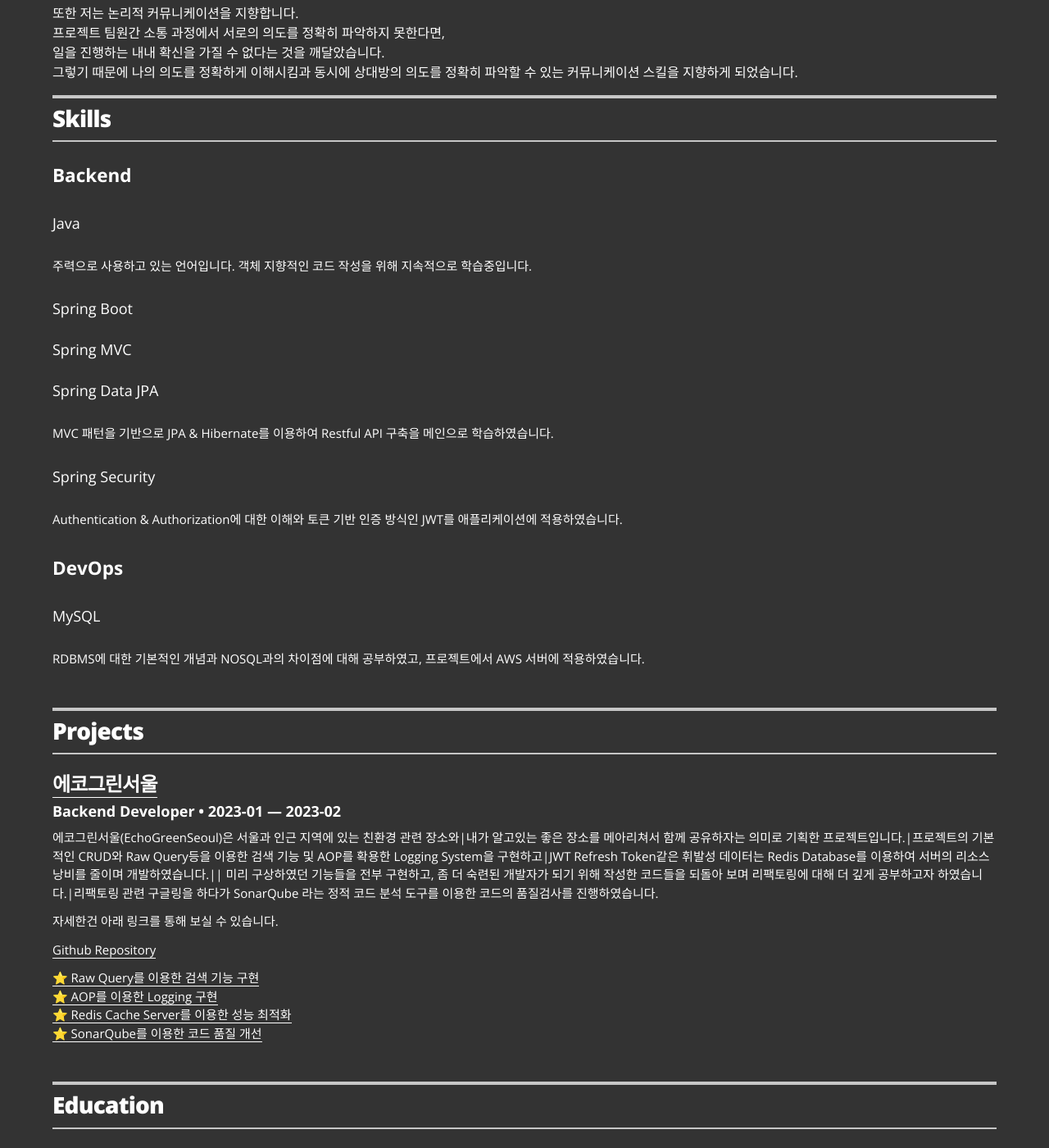
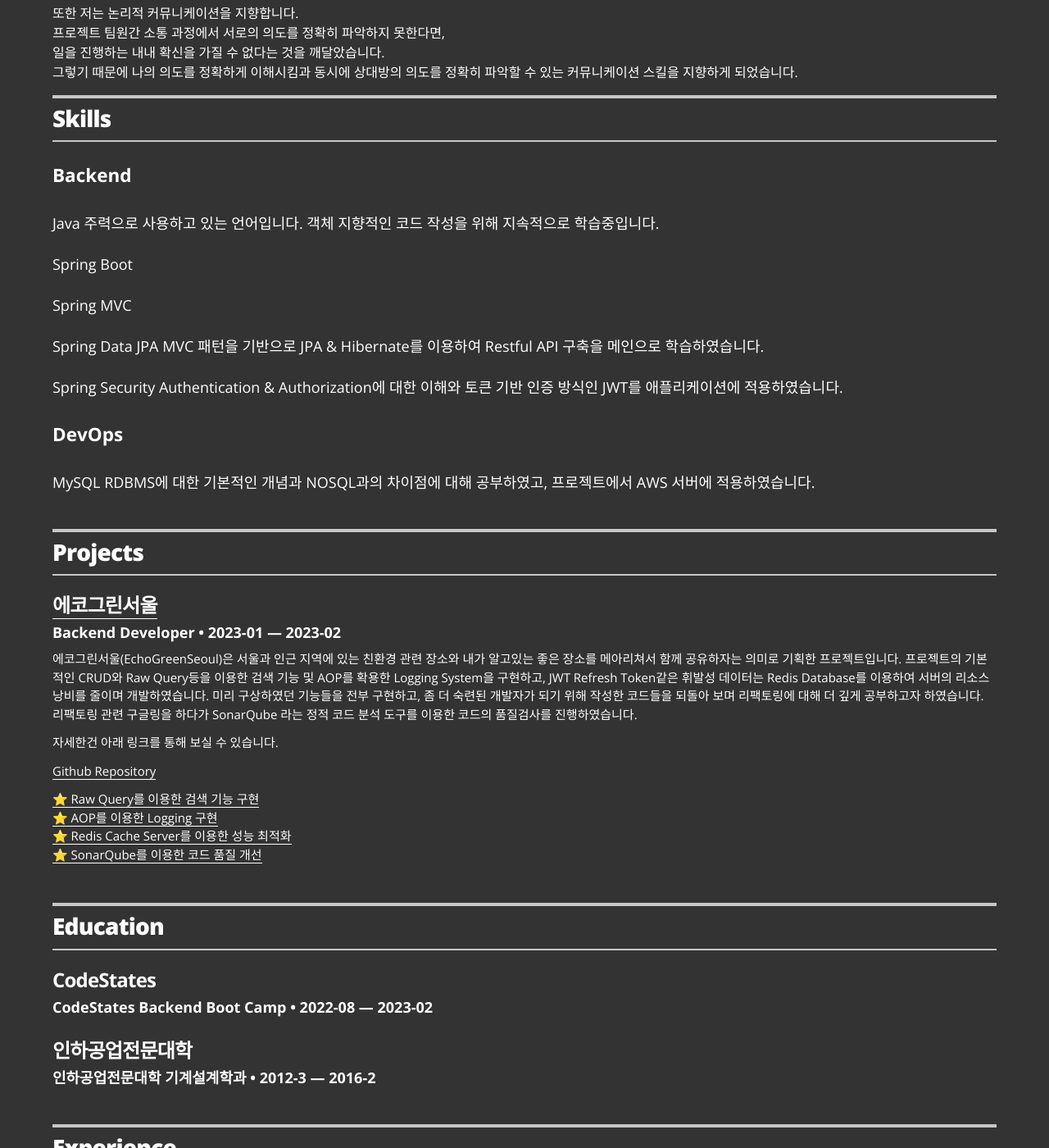
Before and after one commit to tlskals/tlskals.github.io, a Jekyll site: the page built from index.html, in a window 1280 px wide and 1400 px high, scrolled down 729 px. Shown: the whole window at 82% size. Built offline with Jekyll 4.4.1, drawn with Linux system fonts in a browser that asks for light colours.

```diff
--- a/_data/projects.yml
+++ b/_data/projects.yml
@@ -5,7 +5,13 @@
   role: Backend Developer
   duration: 2023-01 &mdash; 2023-02
   url: "https://echogreenseoul.site/"
-  description1: 에코그린서울(EchoGreenSeoul)은 서울과 인근 지역에 있는 친환경 관련 장소와|내가 알고있는 좋은 장소를 메아리쳐서 함께 공유하자는 의미로 기획한 프로젝트입니다.|프로젝트의 기본적인 CRUD와 Raw Query등을 이용한 검색 기능 및 AOP를 확용한 Logging System을 구현하고|JWT Refresh Token같은 휘발성 데이터는 Redis Database를 이용하여 서버의 리소스 낭비를 줄이며 개발하였습니다.|| 미리 구상하였던 기능들을 전부 구현하고, 좀 더 숙련된 개발자가 되기 위해 작성한 코드들을 되돌아 보며 리팩토링에 대해 더 깊게 공부하고자 하였습니다.|리팩토링 관련 구글링을 하다가 SonarQube 라는 정적 코드 분석 도구를 이용한 코드의 품질검사를 진행하였습니다.
+  description1: 에코그린서울(EchoGreenSeoul)은 서울과 인근 지역에 있는 친환경 관련 장소와
+    내가 알고있는 좋은 장소를 메아리쳐서 함께 공유하자는 의미로 기획한 프로젝트입니다.
+    프로젝트의 기본적인 CRUD와 Raw Query등을 이용한 검색 기능 및 AOP를 확용한 Logging System을 구현하고,
+    JWT Refresh Token같은 휘발성 데이터는 Redis Database를 이용하여 서버의 리소스 낭비를 줄이며 개발하였습니다.
+
+    미리 구상하였던 기능들을 전부 구현하고, 좀 더 숙련된 개발자가 되기 위해 작성한 코드들을 되돌아 보며 리팩토링에 대해 더 깊게 공부하고자 하였습니다.
+    리팩토링 관련 구글링을 하다가 SonarQube 라는 정적 코드 분석 도구를 이용한 코드의 품질검사를 진행하였습니다.
   description2: 자세한건 아래 링크를 통해 보실 수 있습니다.
   repository: Github Repository
   repository-url:  "https://github.com/codestates-seb/seb41_main_027/tree/main"
```
Also changed, not shown: _data/skills.yml (+4 -4 lines).
